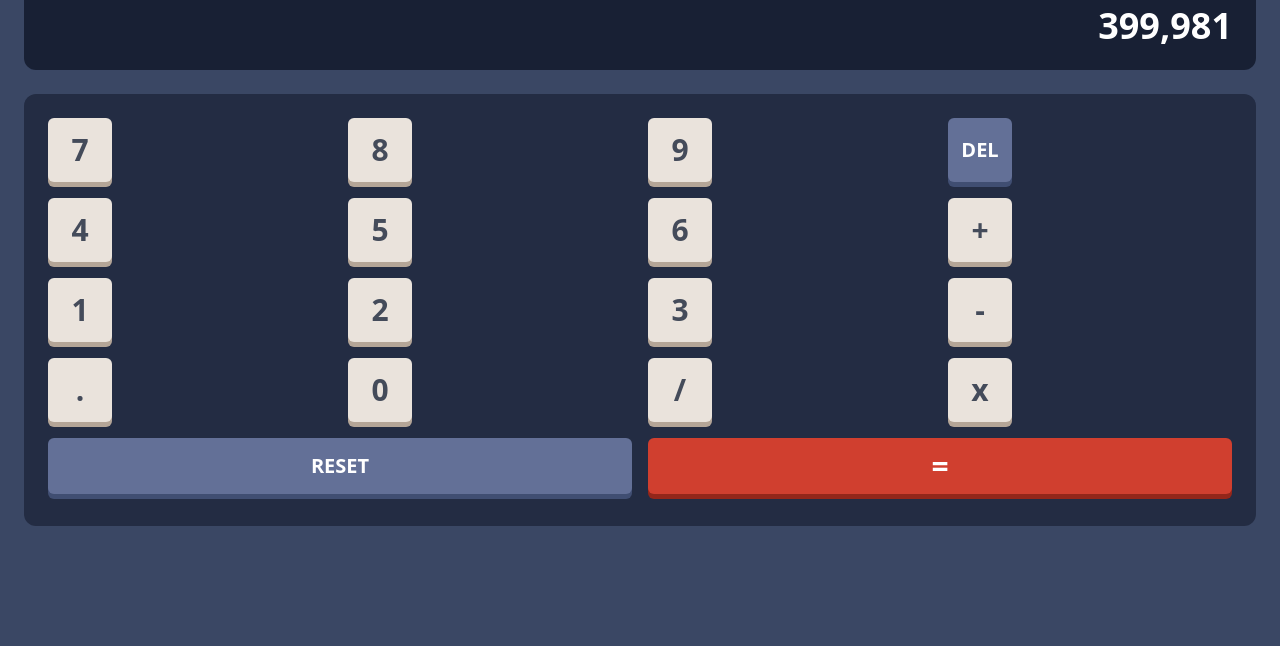
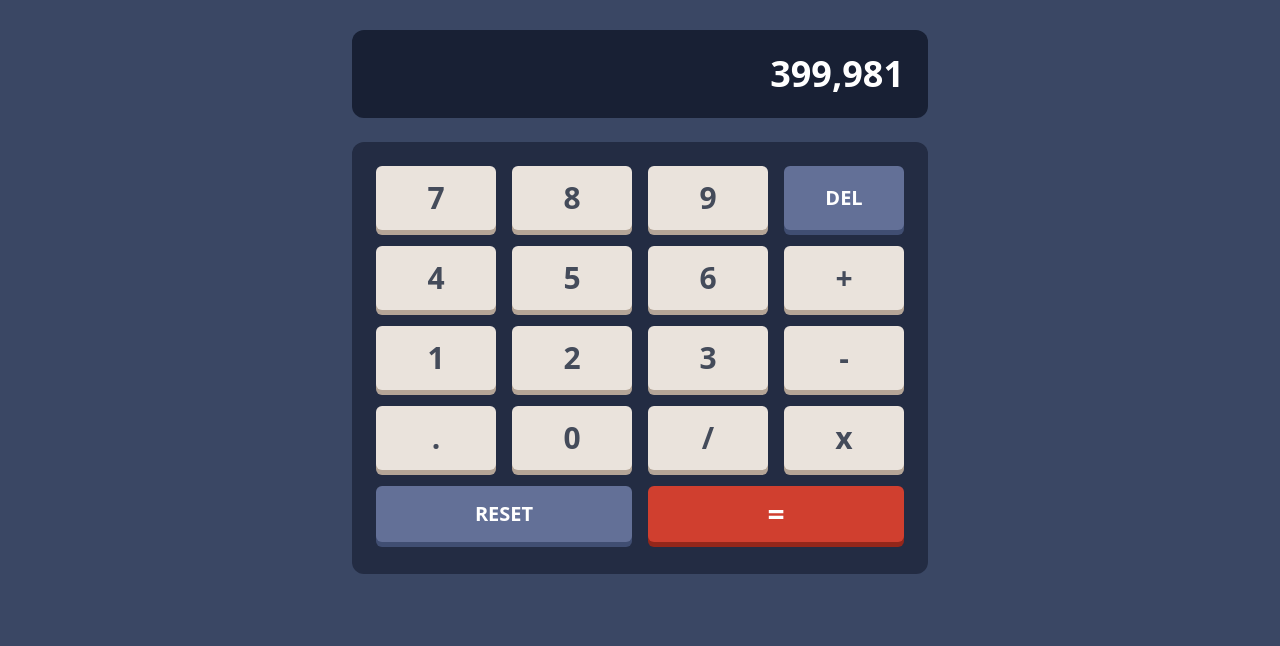
Before and after one commit to devggui/calculator, a website: page index.html in a window 1280 px wide. Shown: the part 154-800 px from the top of the page. Drawn offline with nearby package versions, Linux system fonts and the light colour scheme.

Commit message:
feat: desktop - theme 1 - active stated

```diff
--- a/index.html
+++ b/index.html
@@ -11,8 +11,8 @@
 
   <title>Frontend Mentor | Calculator app</title>
 </head>
-<body class="bg-[var(--Very-dark-desaturated-blue-main)] w-screen h-max font-extrabold">
-  <main class="flex flex-col m-6">
+<body class="sm:flex sm:items-center sm:justify-center bg-[var(--Very-dark-desaturated-blue-main)] w-screen h-max sm:h-screen font-extrabold">
+  <main class="flex flex-col m-6 sm:max-w-xl">
     <div class="flex flex-row items-center justify-between mb-10 mt-5">
       <h1 class="text-white text-3xl">calc</h1>
       <div class="flex flex-col items-center justify-center">
@@ -24,35 +24,35 @@
           </div>
           <div class="flex bg-[var(--Very-dark-desaturated-blue-toogle)] rounded-full items-center justify-center relative">
             <span class="absolute -left-20 text-white text-xs font-extrabold tracking-widest">THEME</span>
-            <input class="w-5 h-5 m-1 appearance-none checked:bg-[var(--Red)] rounded-full" type="radio" id="theme1" value="theme1" name="radio-group" checked>
-            <input class="w-5 h-5 m-1 appearance-none checked:bg-[var(--Red)] rounded-full" type="radio" id="theme2" value="theme2" name="radio-group">
-            <input class="w-5 h-5 m-1 appearance-none checked:bg-[var(--Red)] rounded-full" type="radio" id="theme3" value="theme3" name="radio-group">
+            <input class="w-5 h-5 m-1 sm:cursor-pointer appearance-none checked:bg-[var(--Red)] rounded-full" type="radio" id="theme1" value="theme1" name="radio-group" checked>
+            <input class="w-5 h-5 m-1 sm:cursor-pointer appearance-none checked:bg-[var(--Red)] rounded-full" type="radio" id="theme2" value="theme2" name="radio-group">
+            <input class="w-5 h-5 m-1 sm:cursor-pointer appearance-none checked:bg-[var(--Red)] rounded-full" type="radio" id="theme3" value="theme3" name="radio-group">
           </div>
         </div>
       </div>
     </div>
 
-    <input class="bg-[var(--Very-dark-desaturated-blue-screen)] p-6 mb-6 rounded-xl text-4xl text-white text-right" type="text" id="panel" value="399,981" readonly>
+    <input class="bg-[var(--Very-dark-desaturated-blue-screen)] p-6 mb-6 rounded-xl text-4xl text-white text-right outline-0" type="text" id="panel" value="399,981" readonly>
 
     <div class="grid grid-cols-4 grid-rows-5 gap-4 bg-[var(--Very-dark-desaturated-blue-toogle)] p-6 rounded-xl text-[var(--Very-dark-grayish-blue)] text-3xl text-center">
-      <button class="bg-[var(--Light-grayish-orange)] w-16 h-16 my-shadow-b-orange rounded-md" onclick="appendCharacter('7')">7</button>
-      <button class="bg-[var(--Light-grayish-orange)] w-16 h-16 my-shadow-b-orange rounded-md" onclick="appendCharacter('8')">8</button>
-      <button class="bg-[var(--Light-grayish-orange)] w-16 h-16 my-shadow-b-orange rounded-md" onclick="appendCharacter('9')">9</button>
-      <button class="bg-[var(--Desaturated-dark-blue-bg)] text-[var(--White)] w-16 h-16 my-shadow-b-gray rounded-md text-xl" onclick="clearResult()">DEL</button>
-      <button class="bg-[var(--Light-grayish-orange)] w-16 h-16 my-shadow-b-orange rounded-md" onclick="appendCharacter('4')">4</button>
-      <button class="bg-[var(--Light-grayish-orange)] w-16 h-16 my-shadow-b-orange rounded-md" onclick="appendCharacter('5')">5</button>
-      <button class="bg-[var(--Light-grayish-orange)] w-16 h-16 my-shadow-b-orange rounded-md" onclick="appendCharacter('6')">6</button>
-      <button class="bg-[var(--Light-grayish-orange)] w-16 h-16 my-shadow-b-orange rounded-md" onclick="appendCharacter('+')">+</button>
-      <button class="bg-[var(--Light-grayish-orange)] w-16 h-16 my-shadow-b-orange rounded-md" onclick="appendCharacter('1')">1</button>
-      <button class="bg-[var(--Light-grayish-orange)] w-16 h-16 my-shadow-b-orange rounded-md" onclick="appendCharacter('2')">2</button>
-      <button class="bg-[var(--Light-grayish-orange)] w-16 h-16 my-shadow-b-orange rounded-md" onclick="appendCharacter('3')">3</button>
-      <button class="bg-[var(--Light-grayish-orange)] w-16 h-16 my-shadow-b-orange rounded-md" onclick="appendCharacter('-')">-</button>
-      <button class="bg-[var(--Light-grayish-orange)] w-16 h-16 my-shadow-b-orange rounded-md" onclick="appendCharacter('.')">.</button>
-      <button class="bg-[var(--Light-grayish-orange)] w-16 h-16 my-shadow-b-orange rounded-md" onclick="appendCharacter('0')">0</button>
-      <button class="bg-[var(--Light-grayish-orange)] w-16 h-16 my-shadow-b-orange rounded-md" onclick="appendCharacter('/')">/</button>
-      <button class="bg-[var(--Light-grayish-orange)] w-16 h-16 my-shadow-b-orange rounded-md" onclick="appendCharacter('*')">x</button>
-      <button class="col-start-1 col-span-2 bg-[var(--Desaturated-dark-blue-bg)] text-[var(--White)] text-xl w-full h-14 my-shadow-b-gray rounded-md" onclick="deleteLastCharacter()">RESET</button>
-      <button class="col-start-3 col-span-2 bg-[var(--Red)] text-[var(--White)] w-full h-14 my-shadow-b-red rounded-md" onclick="calculate()">=</button>
+      <button class="bg-[var(--Light-grayish-orange)] w-full h-16 my-shadow-b-orange rounded-md hover:opacity-80 " onclick="appendCharacter('7')">7</button>
+      <button class="bg-[var(--Light-grayish-orange)] w-full h-16 my-shadow-b-orange rounded-md hover:opacity-80 " onclick="appendCharacter('8')">8</button>
+      <button class="bg-[var(--Light-grayish-orange)] w-full h-16 my-shadow-b-orange rounded-md hover:opacity-80 " onclick="appendCharacter('9')">9</button>
+      <button class="bg-[var(--Desaturated-dark-blue-bg)] text-[var(--White)] w-full h-16 my-shadow-b-gray rounded-md hover:opacity-80  text-xl" onclick="clearResult()">DEL</button>
+      <button class="bg-[var(--Light-grayish-orange)] w-full h-16 my-shadow-b-orange rounded-md hover:opacity-80 " onclick="appendCharacter('4')">4</button>
+      <button class="bg-[var(--Light-grayish-orange)] w-full h-16 my-shadow-b-orange rounded-md hover:opacity-80 " onclick="appendCharacter('5')">5</button>
+      <button class="bg-[var(--Light-grayish-orange)] w-full h-16 my-shadow-b-orange rounded-md hover:opacity-80 " onclick="appendCharacter('6')">6</button>
+      <button class="bg-[var(--Light-grayish-orange)] w-full h-16 my-shadow-b-orange rounded-md hover:opacity-80 " onclick="appendCharacter('+')">+</button>
+      <button class="bg-[var(--Light-grayish-orange)] w-full h-16 my-shadow-b-orange rounded-md hover:opacity-80 " onclick="appendCharacter('1')">1</button>
+      <button class="bg-[var(--Light-grayish-orange)] w-full h-16 my-shadow-b-orange rounded-md hover:opacity-80 " onclick="appendCharacter('2')">2</button>
+      <button class="bg-[var(--Light-grayish-orange)] w-full h-16 my-shadow-b-orange rounded-md hover:opacity-80 " onclick="appendCharacter('3')">3</button>
+      <button class="bg-[var(--Light-grayish-orange)] w-full h-16 my-shadow-b-orange rounded-md hover:opacity-80 " onclick="appendCharacter('-')">-</button>
+      <button class="bg-[var(--Light-grayish-orange)] w-full h-16 my-shadow-b-orange rounded-md hover:opacity-80 " onclick="appendCharacter('.')">.</button>
+      <button class="bg-[var(--Light-grayish-orange)] w-full h-16 my-shadow-b-orange rounded-md hover:opacity-80 " onclick="appendCharacter('0')">0</button>
+      <button class="bg-[var(--Light-grayish-orange)] w-full h-16 my-shadow-b-orange rounded-md hover:opacity-80 " onclick="appendCharacter('/')">/</button>
+      <button class="bg-[var(--Light-grayish-orange)] w-full h-16 my-shadow-b-orange rounded-md hover:opacity-80 " onclick="appendCharacter('*')">x</button>
+      <button class="col-start-1 col-span-2 bg-[var(--Desaturated-dark-blue-bg)] text-[var(--White)] text-xl w-full h-14 my-shadow-b-gray rounded-md hover:opacity-80 " onclick="deleteLastCharacter()">RESET</button>
+      <button class="col-start-3 col-span-2 bg-[var(--Red)] text-[var(--White)] w-full h-14 my-shadow-b-red rounded-md hover:opacity-80 " onclick="calculate()">=</button>
     </div>
   </main>
   <script src="./js/script.js"></script>
--- a/styles/main.css
+++ b/styles/main.css
@@ -82,5 +82,3 @@
 .my-shadow-b-red {
   box-shadow: 0 5px var(--Dark-red);
 }
-
-/* box-shadow: rgba(240, 46, 170, 0.4) 0px 5px, rgba(240, 46, 170, 0.3) 0px 10px, rgba(240, 46, 170, 0.2) 0px 15px, rgba(240, 46, 170, 0.1) 0px 20px, rgba(240, 46, 170, 0.05) 0px 25px; */
```
